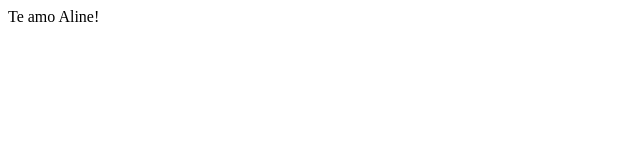
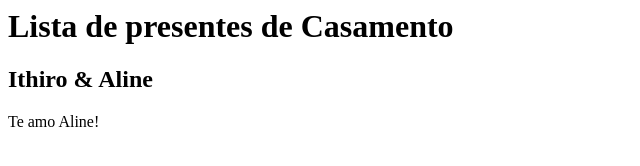
Before and after one commit to ithiro/ithiro.github.io, a plain HTML site: page index.html in a window 1280 px wide. Shown: the whole page, without its empty margins (0-640 px from the left). Drawn offline with Linux system fonts and the light colour scheme.

Commit message:
Essentials 2

```diff
--- a/index.html
+++ b/index.html
@@ -1 +1,11 @@
-Te amo Aline!
+<html>
+  <body center>
+    <h1>
+      Lista de presentes de Casamento
+    </h1>
+    <h2>
+      Ithiro & Aline
+    </h2>
+    Te amo Aline!
+  </body>
+</html>
```
